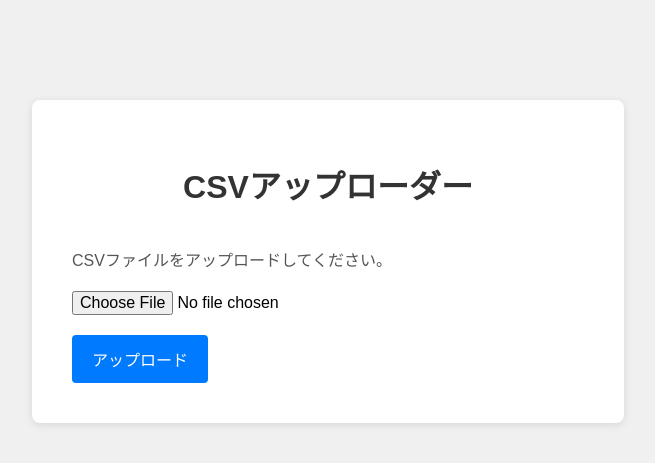
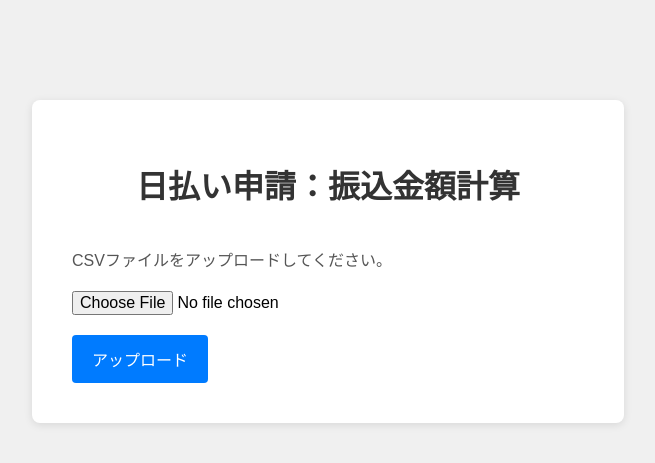
Before and after one commit to ranran1212/DailyPay, a Flask app: page / in a window 1280 px wide. Shown: the top 463 px of the page, without its empty margins (312-967 px from the left). Run offline with Flask 3, Linux system fonts and the light colour scheme.

Commit message:
Update index.html

```diff
--- a/templates/index.html
+++ b/templates/index.html
@@ -68,7 +68,7 @@
 </head>
 <body>
     <div class="container">
-        <h1>CSVアップローダー</h1>
+        <h1>日払い申請：振込金額計算</h1>
         <form method="post" enctype="multipart/form-data" onsubmit="return showDownloadMessage();">
             <p>CSVファイルをアップロードしてください。</p>
             <input type="file" name="input_csv" accept=".csv" required>
```
